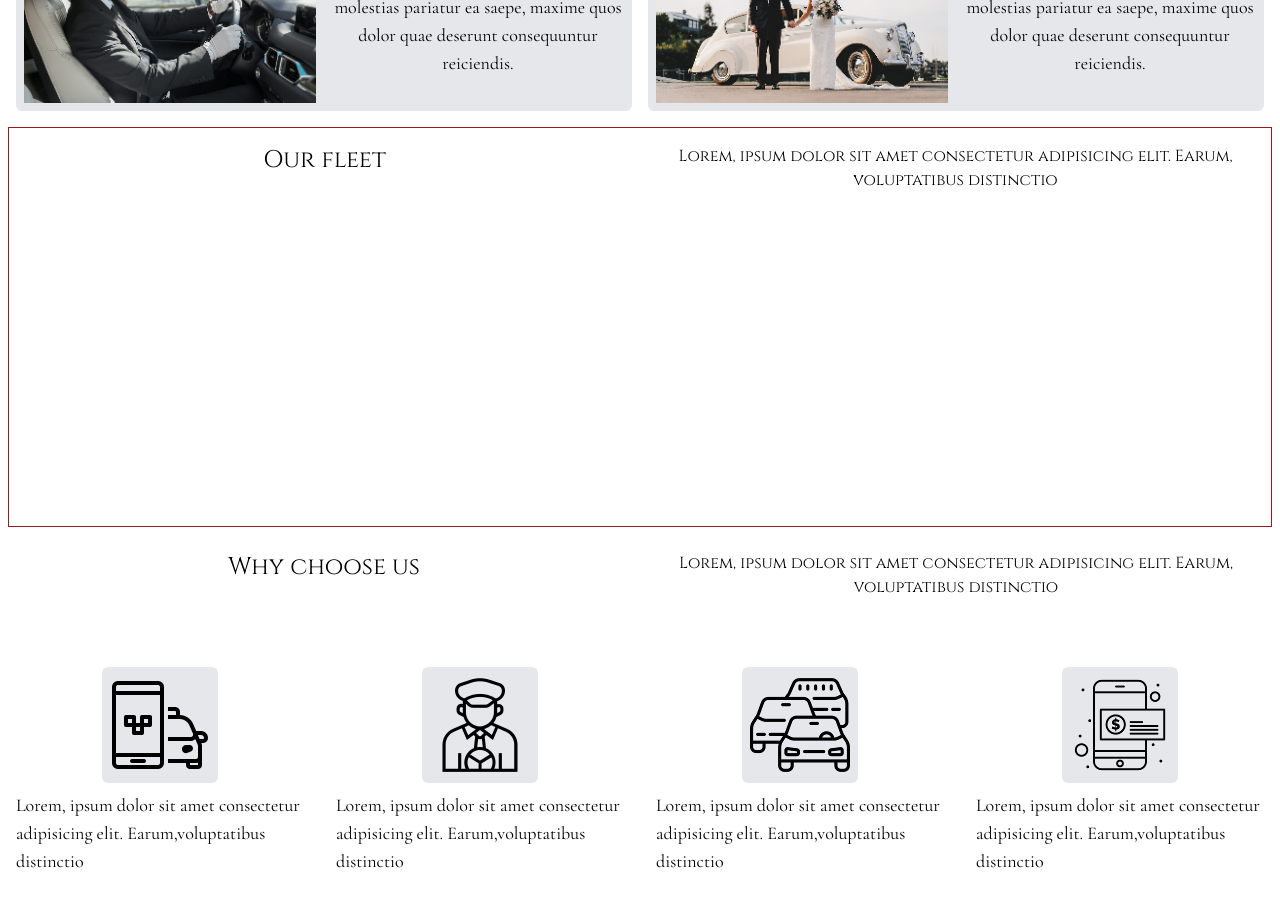
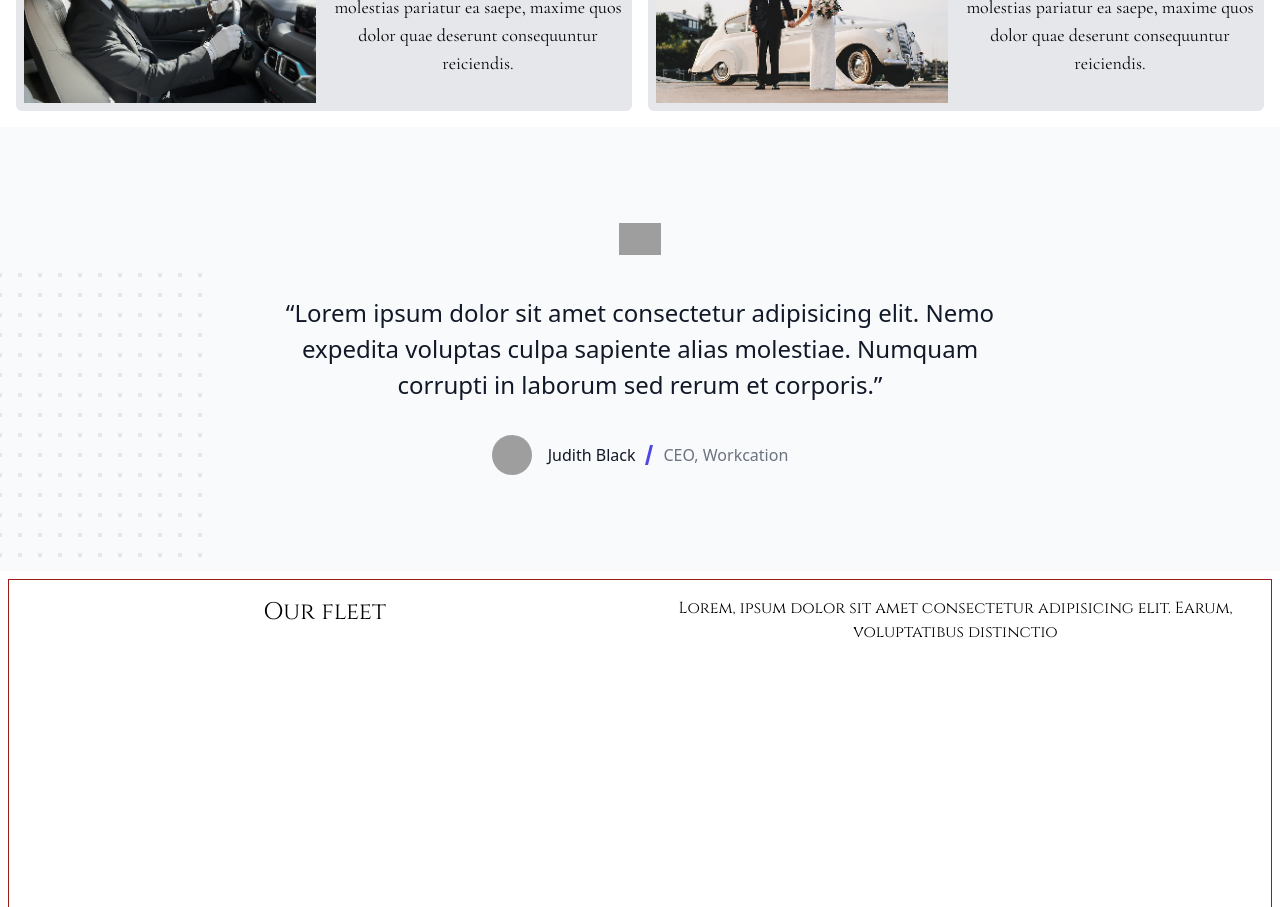
Before and after one commit to irriz-jayy/luxury-limos, a React (Vite) app: page / in a window 1280 px wide. Shown: the part 1500-2407 px from the top of the page. Built offline with nearby package versions, Linux system fonts and the light colour scheme; grey boxes are pictures that could not be loaded; the HTML template or start-up script is replaced by a standard one.

Commit message:
added social proof section

```diff
--- /dev/null
+++ b/src/Testimonial.jsx
@@ -0,0 +1,88 @@
+export default function Testimonial() {
+  return (
+    <section className="overflow-hidden bg-gray-50 py-12 md:py-20 lg:py-24">
+      <div className="relative mx-auto max-w-7xl px-6 lg:px-8">
+        <svg
+          className="absolute top-full right-full translate-x-1/3 -translate-y-1/4 transform lg:translate-x-1/2 xl:-translate-y-1/2"
+          width={404}
+          height={404}
+          fill="none"
+          viewBox="0 0 404 404"
+          role="img"
+          aria-labelledby="svg-workcation"
+        >
+          <title id="svg-workcation">Workcation</title>
+          <defs>
+            <pattern
+              id="ad119f34-7694-4c31-947f-5c9d249b21f3"
+              x={0}
+              y={0}
+              width={20}
+              height={20}
+              patternUnits="userSpaceOnUse"
+            >
+              <rect
+                x={0}
+                y={0}
+                width={4}
+                height={4}
+                className="text-gray-200"
+                fill="currentColor"
+              />
+            </pattern>
+          </defs>
+          <rect
+            width={404}
+            height={404}
+            fill="url(#ad119f34-7694-4c31-947f-5c9d249b21f3)"
+          />
+        </svg>
+
+        <div className="relative">
+          <img
+            className="mx-auto h-8"
+            src="https://tailwindui.com/img/logos/workcation-logo-indigo-600-mark-gray-800-and-indigo-600-text.svg"
+            alt="Workcation"
+          />
+          <blockquote className="mt-10">
+            <div className="mx-auto max-w-3xl text-center text-2xl font-medium leading-9 text-gray-900">
+              <p>
+                &ldquo;Lorem ipsum dolor sit amet consectetur adipisicing elit.
+                Nemo expedita voluptas culpa sapiente alias molestiae. Numquam
+                corrupti in laborum sed rerum et corporis.&rdquo;
+              </p>
+            </div>
+            <footer className="mt-8">
+              <div className="md:flex md:items-center md:justify-center">
+                <div className="md:flex-shrink-0">
+                  <img
+                    className="mx-auto h-10 w-10 rounded-full"
+                    src="https://images.unsplash.com/photo-1494790108377-be9c29b29330?ixlib=rb-1.2.1&ixid=eyJhcHBfaWQiOjEyMDd9&auto=format&fit=facearea&facepad=2&w=256&h=256&q=80"
+                    alt=""
+                  />
+                </div>
+                <div className="mt-3 text-center md:mt-0 md:ml-4 md:flex md:items-center">
+                  <div className="text-base font-medium text-gray-900">
+                    Judith Black
+                  </div>
+
+                  <svg
+                    className="mx-1 hidden h-5 w-5 text-indigo-600 md:block"
+                    fill="currentColor"
+                    viewBox="0 0 20 20"
+                  >
+                    <path d="M11 0h3L9 20H6l5-20z" />
+                  </svg>
+
+                  <div className="text-base font-medium text-gray-500">
+                    CEO, Workcation
+                  </div>
+                </div>
+              </div>
+            </footer>
+          </blockquote>
+        </div>
+      </div>
+    </section>
+  );
+}
--- a/src/components/Homepage.jsx
+++ b/src/components/Homepage.jsx
@@ -7,6 +7,7 @@ import Choose from "./Choose";
 import Offer from "./Offer";
 import Vehicles from "./Vehicles";
 import Feature from "./Feature";
+import Testimonial from "../Testimonial";
 
 function Homepage() {
   return (
@@ -62,6 +63,7 @@ function Homepage() {
         </div>
       </div>
       <Services />
+      <Testimonial />
       <Vehicles />
       <Choose />
       <Offer />
```
